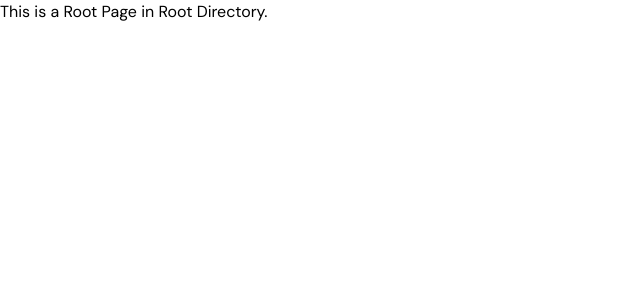
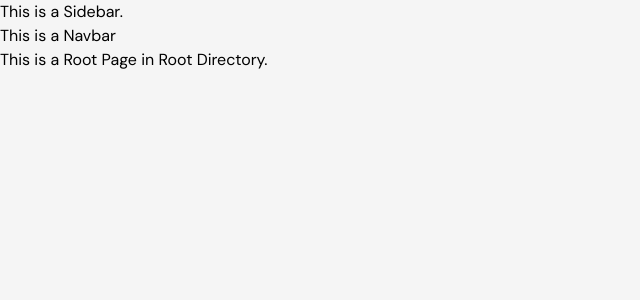
Before and after one commit to srinivas-pradhan/car-dashboard-ui, a Next.js app: page / in a window 1280 px wide. Shown: the top 300 px of the page, without its empty margins (0-640 px from the left). Built offline with nearby package versions, Linux system fonts and the light colour scheme.

Commit message:
Add background and start creating components

```diff
--- a/app/(auth)/layout.tsx
+++ b/app/(auth)/layout.tsx
@@ -4,7 +4,7 @@ export default function AuthLayout({
     children:React.ReactNode
 }) {
     return (
-        <div className="flex items-center justify-center h-screen">
+        <div className="flex items-center justify-center h-screen bg-neutral-100">
             {children}
         </div>
     )
--- a/app/(root)/layout.tsx
+++ b/app/(root)/layout.tsx
@@ -1,4 +1,6 @@
 import ClientOnly from '@/components/ClientOnly';
+import Sidebar from '@/components/SideBar';
+import Navbar from '@/components/NavBar';
 
 
 export default function RootLayout({
@@ -8,7 +10,11 @@ export default function RootLayout({
 }) {
   return (
     <ClientOnly>
-        {children}
+        <div className="bg-neutral-100 h-screen">
+            <Sidebar/>
+            <Navbar/>
+            {children}
+        </div>
     </ClientOnly>
   )
 }
--- /dev/null
+++ b/components/NavBar.tsx
@@ -0,0 +1,7 @@
+const Navbar = () => {
+    return (
+        <div>This is a Navbar</div>
+    );
+}
+
+export default Navbar;
--- /dev/null
+++ b/components/SideBar.tsx
@@ -0,0 +1,7 @@
+const Sidebar = () => {
+    return (
+        <div>This is a Sidebar.</div>
+    );
+}
+
+export default Sidebar;
```
